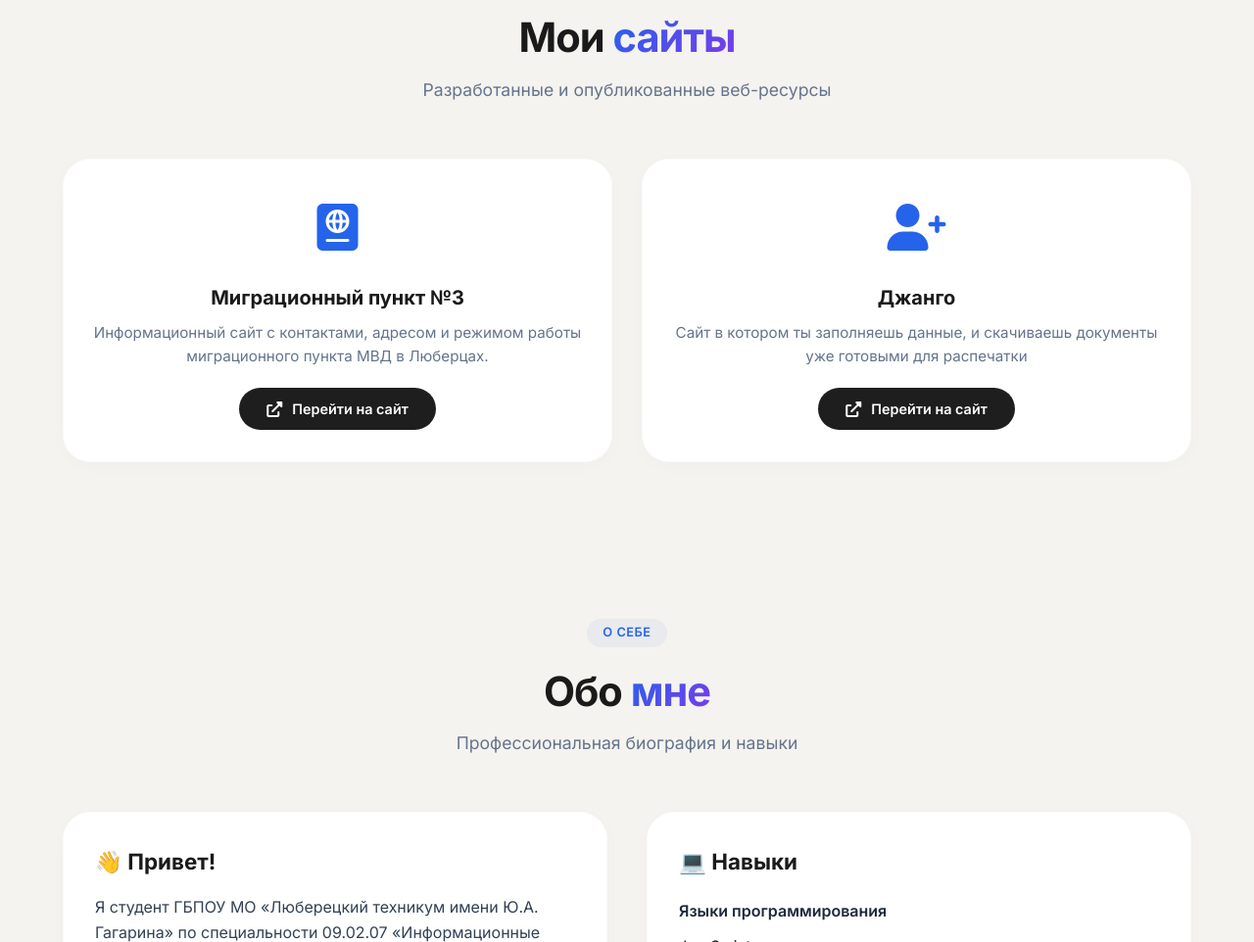
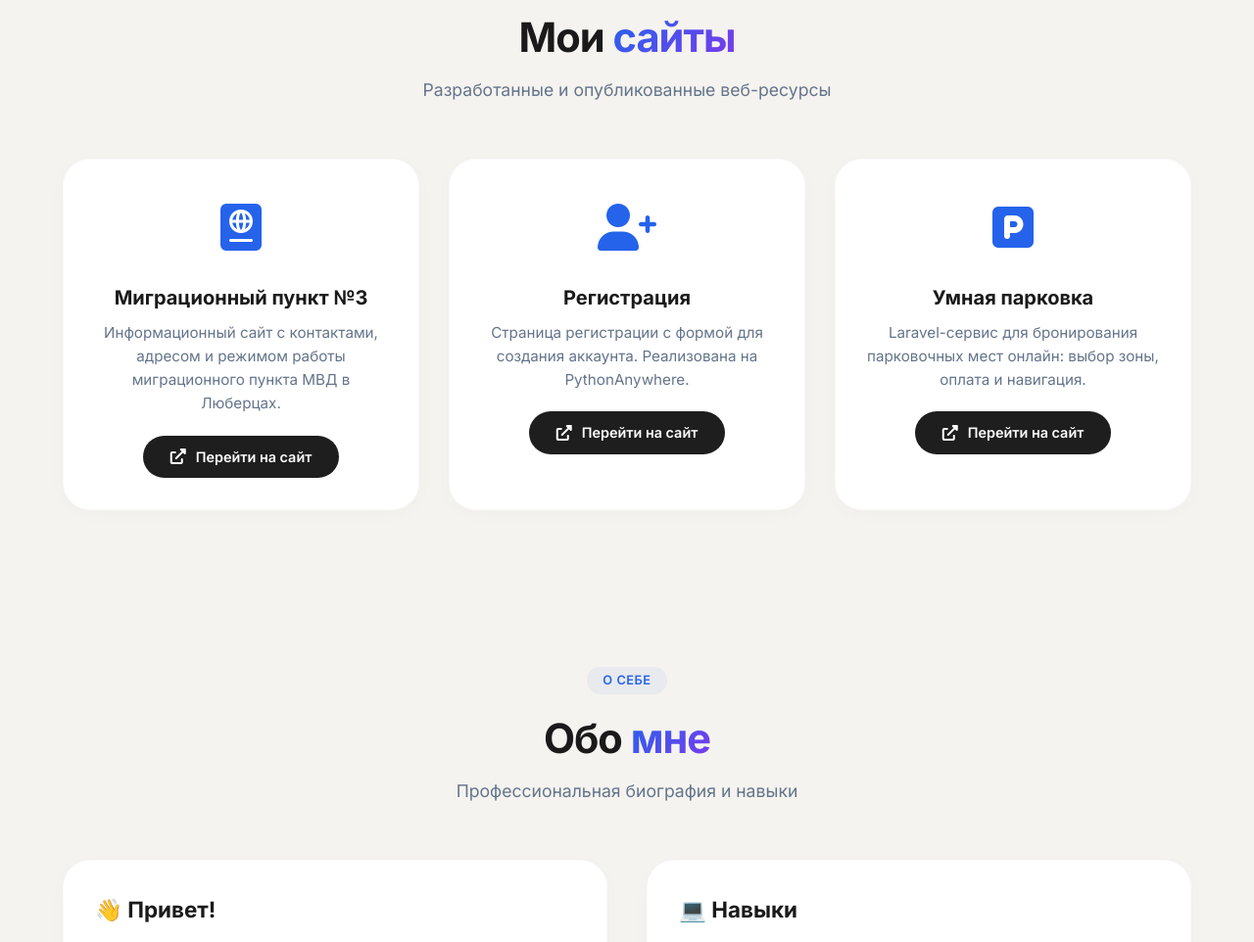
Before and after one commit to beliu777/resume, a plain HTML site: page index.html in a window 1280 px wide. Shown: the part 3954-4916 px from the top of the page at 98% size. Drawn offline with nearby package versions, Linux system fonts and the light colour scheme.

Commit message:
Update index.html

```diff
--- a/index.html
+++ b/index.html
@@ -982,12 +982,22 @@
           </a>
         </div>
 
-        <!-- Сайт 2: Джанго -->
+        <!-- Сайт 2: Регистрация -->
         <div class="site-card" data-aos="fade-up" data-aos-delay="100">
           <div class="site-icon"><i class="fas fa-user-plus"></i></div>
-          <h3>Джанго</h3>
-          <p>Сайт  в котором ты заполняешь данные, и скачиваешь документы уже готовыми для распечатки</p>
+          <h3>Регистрация</h3>
+          <p>Страница регистрации с формой для создания аккаунта. Реализована на PythonAnywhere.</p>
           <a href="http://beliu228.pythonanywhere.com" target="_blank" class="site-btn">
+            <i class="fas fa-external-link-alt"></i> Перейти на сайт
+          </a>
+        </div>
+
+        <!-- Сайт 3: Парковка (Laravel) -->
+        <div class="site-card" data-aos="fade-up" data-aos-delay="150">
+          <div class="site-icon"><i class="fas fa-parking"></i></div>
+          <h3>Умная парковка</h3>
+          <p>Laravel-сервис для бронирования парковочных мест онлайн: выбор зоны, оплата и навигация.</p>
+          <a href="http://parking-project-production-0669.up.railway.app" target="_blank" class="site-btn">
             <i class="fas fa-external-link-alt"></i> Перейти на сайт
           </a>
         </div>
```
